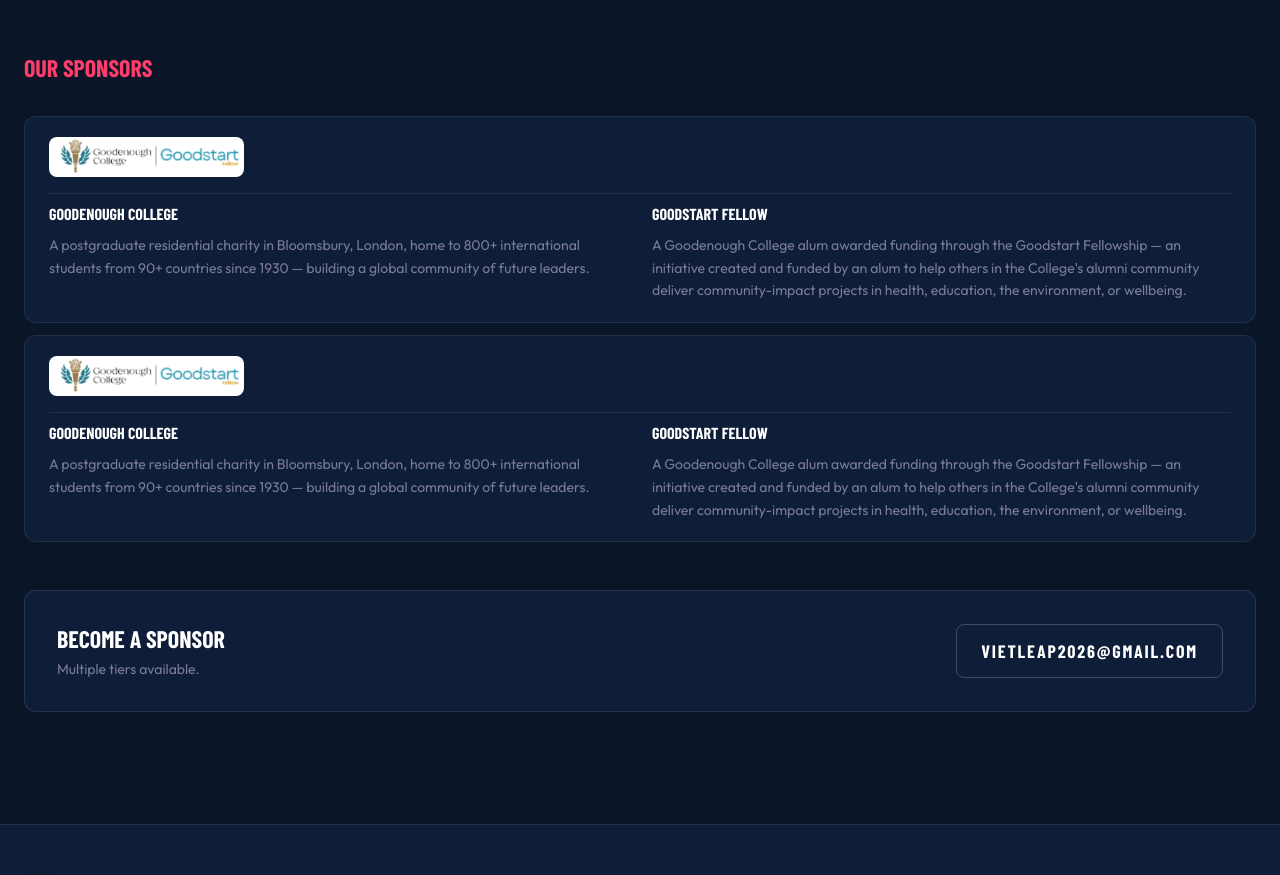
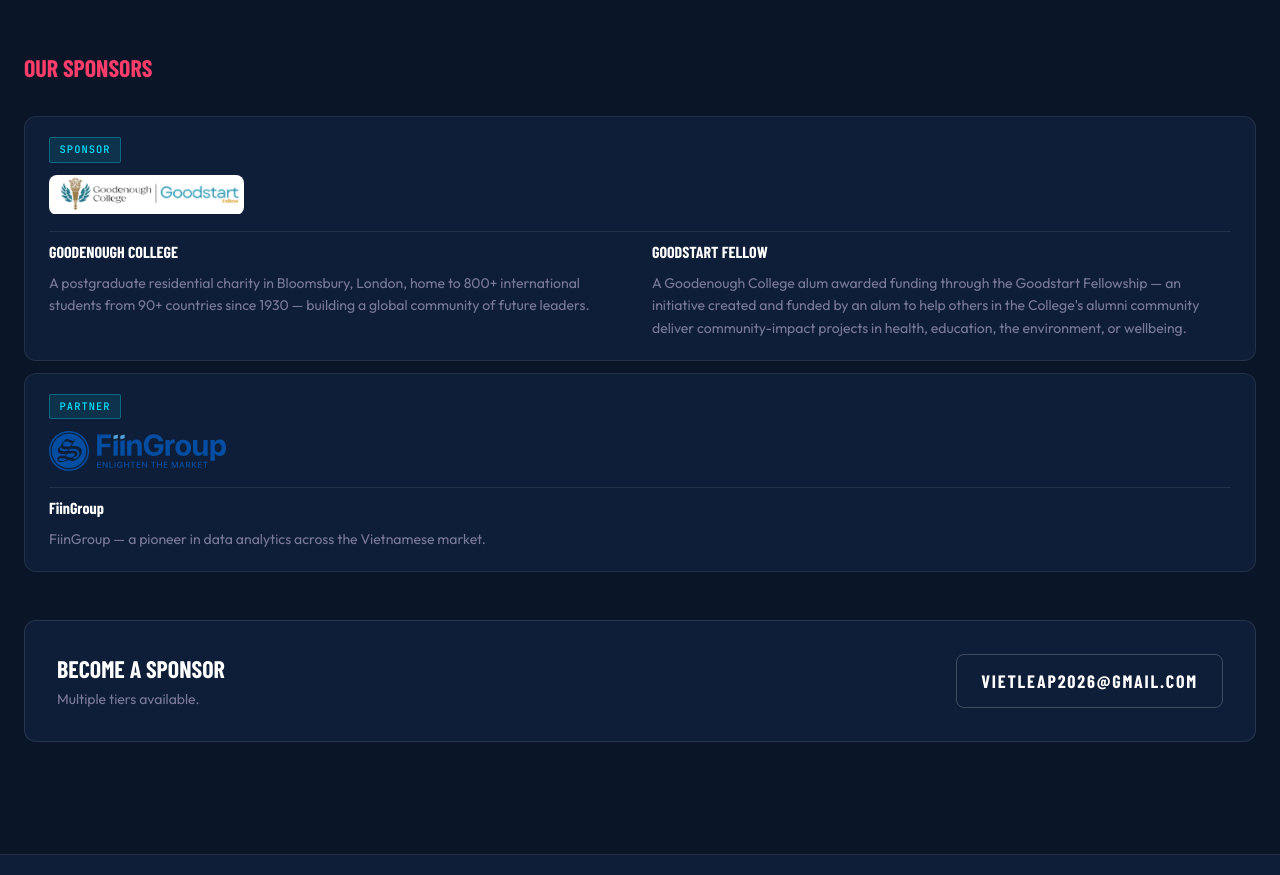
Before and after one commit to nhuynghu/vietleap, a React (Vite) app: page / in a window 1280 px wide. Shown: the part 5320-6195 px from the top of the page. Built offline with nearby package versions, Linux system fonts and the light colour scheme; the HTML template or start-up script is replaced by a standard one; a web font is replaced by a local one.

Commit message:
Update App.tsx

```diff
--- a/src/App.tsx
+++ b/src/App.tsx
@@ -563,23 +563,25 @@
           <div className="grid grid-cols-1 gap-3">
             {SPONSORS.map((s) => (
               <div key={s.name} className="bg-[#0f1e38] border border-white/8 rounded-xl px-6 py-5 flex flex-col gap-4 card-hover col-span-full">
-                <div className="flex items-center gap-4">
-                  <img src={`${import.meta.env.BASE_URL}goodenough-goodstart-logo.png`} alt="Goodenough College & Goodstart Fellow" className="h-10 w-auto object-contain rounded-lg flex-shrink-0" />
+                <div className="flex flex-col items-start gap-3">
+                  <span className="tag border border-[#00e5ff]/30 bg-[#00e5ff]/10 text-[#00e5ff]">
+                    {s.role}
+                  </span>
+                  <img src={s.logo} alt={`${s.name} logo`} className="h-10 max-w-[15rem] w-auto object-contain rounded-lg flex-shrink-0" />
                 </div>
-                <div className="grid md:grid-cols-2 gap-6 pt-2 border-t border-white/8">
-                  <div>
-                    <h4 className="font-display font-bold text-base uppercase text-white mb-2">Goodenough College</h4>
-                    <p className="text-[#7a7a9a] text-sm leading-relaxed">A postgraduate residential charity in Bloomsbury, London, home to 800+ international students from 90+ countries since 1930 — building a global community of future leaders.</p>
-                  </div>
-                  <div>
-                    <h4 className="font-display font-bold text-base uppercase text-white mb-2">Goodstart Fellow</h4>
-                    <p className="text-[#7a7a9a] text-sm leading-relaxed">A Goodenough College alum awarded funding through the Goodstart Fellowship — an initiative created and funded by an alum to help others in the College's alumni community deliver community-impact projects in health, education, the environment, or wellbeing.</p>
-                  </div>
+                <div className={`grid gap-6 pt-2 border-t border-white/8 ${s.details.length > 1 ? "md:grid-cols-2" : ""}`}>
+                  {s.details.map((detail) => (
+                    <div key={detail.name}>
+                      <h4 className={`font-display font-bold text-base text-white mb-2 ${detail.name === "FiinGroup" ? "" : "uppercase"}`}>{detail.name}</h4>
+                      <p className="text-[#7a7a9a] text-sm leading-relaxed">{detail.description}</p>
+                    </div>
+                  ))}
                 </div>
               </div>
             ))}
           </div>
         </div>
+
 
         <div className="mt-12 bg-[#0f1e38] border border-white/10 rounded-xl p-8 flex flex-col md:flex-row items-center justify-between gap-6">
           <div>
```
